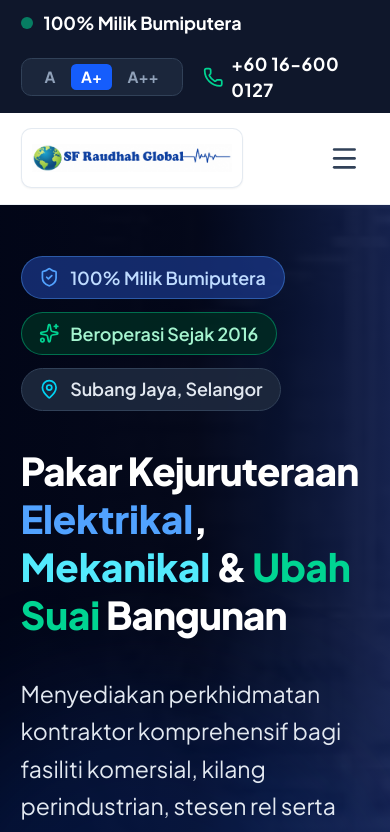
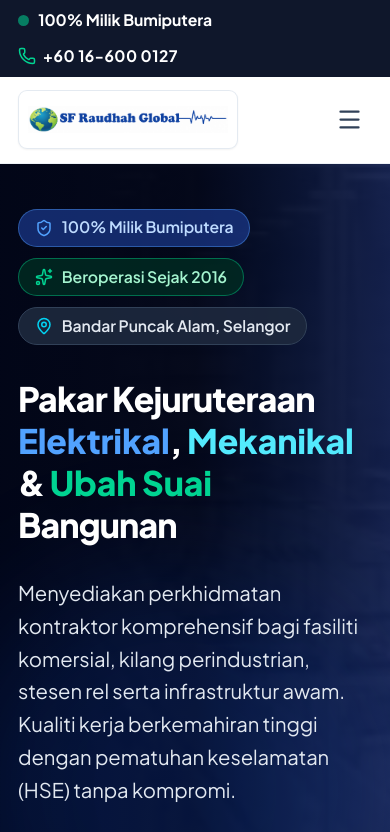
Before and after one commit to apextreasure/SF-Raudhah-Global, a React (Vite) app: page / in a window 390 px wide. Shown: the top 832 px of the page. Built offline with nearby package versions, Linux system fonts and the light colour scheme.

Commit message:
fix: update office address and simplify standard-size responsive header

```diff
--- a/index.html
+++ b/index.html
@@ -4,9 +4,9 @@
     <meta charset="UTF-8" />
     <meta name="viewport" content="width=device-width, initial-scale=1.0" />
     <title>SF Raudhah Global | Kontraktor Mekanikal, Elektrikal & Ubah Suai</title>
-    <meta name="description" content="Penyelesaian Kejuruteraan Mekanikal, Elektrikal & Ubah Suai Bangunan - SF Raudhah Global, Subang Jaya. Berpangkalan di Subang Jaya, Selangor." />
+    <meta name="description" content="Penyelesaian Kejuruteraan Mekanikal, Elektrikal & Ubah Suai Bangunan - SF Raudhah Global, Bandar Puncak Alam. Berpangkalan di Bandar Puncak Alam, Selangor." />
     <meta property="og:title" content="SF Raudhah Global | Kontraktor Mekanikal, Elektrikal & Ubah Suai" />
-    <meta property="og:description" content="Penyelesaian Kejuruteraan Mekanikal, Elektrikal & Ubah Suai Bangunan - SF Raudhah Global, Subang Jaya." />
+    <meta property="og:description" content="Penyelesaian Kejuruteraan Mekanikal, Elektrikal & Ubah Suai Bangunan - SF Raudhah Global, Bandar Puncak Alam." />
     <meta property="og:type" content="website" />
     <meta name="twitter:card" content="summary_large_image" />
     <link rel="preconnect" href="https://fonts.googleapis.com">
--- a/src/components/Footer.tsx
+++ b/src/components/Footer.tsx
@@ -53,7 +53,7 @@ export const Footer: React.FC<FooterProps> = ({ onNavigate }) => {
             </div>
 
             <p className="text-slate-300 text-base sm:text-lg leading-relaxed pt-2 font-normal">
-              SF RAUDHAH GLOBAL ialah kontraktor kejuruteraan 100% milik Bumiputera yang beribu pejabat di Subang Jaya, Selangor. Beroperasi sejak 2016 (diperbadankan pada 2019), kami pakar dalam penyelesaian menyeluruh Elektrikal, Mekanikal & HVAC, ICT/ELV, dan Pengubahsuaian Bangunan komersial serta industri.
+              SF RAUDHAH GLOBAL ialah kontraktor kejuruteraan 100% milik Bumiputera yang beribu pejabat di Bandar Puncak Alam, Selangor. Beroperasi sejak 2016 (diperbadankan pada 2019), kami pakar dalam penyelesaian menyeluruh Elektrikal, Mekanikal & HVAC, ICT/ELV, dan Pengubahsuaian Bangunan komersial serta industri.
             </p>
 
             <div className="space-y-2 pt-3 text-sm sm:text-base text-slate-300 border-t border-slate-800">
@@ -169,7 +169,7 @@ export const Footer: React.FC<FooterProps> = ({ onNavigate }) => {
 
               <div className="flex items-start gap-3">
                 <Mail className="w-6 h-6 text-cyan-400 shrink-0 mt-0.5" />
-                <div>
+                <div className="min-w-0 break-words">
                   <p className="text-white font-bold text-base">Emel Rasmi:</p>
                   <a
                     href={`mailto:${companyInfo.email}`}
--- a/src/components/Header.tsx
+++ b/src/components/Header.tsx
@@ -1,5 +1,5 @@
 import React, { useState, useEffect } from 'react';
-import { Menu, X, MessageCircle, Phone, ArrowUpRight, ZoomIn } from 'lucide-react';
+import { Menu, X, MessageCircle, Phone, ArrowUpRight } from 'lucide-react';
 import { companyInfo } from '../data/companyContent';
 
 export type PageId = 'utama' | 'profil' | 'servis' | 'portfolio' | 'hubungi';
@@ -12,7 +12,6 @@ interface HeaderProps {
 export const Header: React.FC<HeaderProps> = ({ currentPage, onNavigate }) => {
   const [mobileMenuOpen, setMobileMenuOpen] = useState(false);
   const [isScrolled, setIsScrolled] = useState(false);
-  const [fontScale, setFontScale] = useState<'standard' | 'large' | 'xlarge'>('large');
 
   useEffect(() => {
     const handleScroll = () => {
@@ -21,30 +20,6 @@ export const Header: React.FC<HeaderProps> = ({ currentPage, onNavigate }) => {
     window.addEventListener('scroll', handleScroll, { passive: true });
     return () => window.removeEventListener('scroll', handleScroll);
   }, []);
-
-  // Initialize and apply font scale (default to 'large' for enhanced senior legibility)
-  useEffect(() => {
-    const saved = localStorage.getItem('sf_font_scale') as 'standard' | 'large' | 'xlarge';
-    if (saved && ['standard', 'large', 'xlarge'].includes(saved)) {
-      setFontScale(saved);
-      applyFontScale(saved);
-    } else {
-      setFontScale('large');
-      applyFontScale('large');
-    }
-  }, []);
-
-  const applyFontScale = (scale: 'standard' | 'large' | 'xlarge') => {
-    const htmlEl = document.documentElement;
-    htmlEl.classList.remove('font-scale-standard', 'font-scale-large', 'font-scale-xlarge');
-    htmlEl.classList.add(`font-scale-${scale}`);
-    localStorage.setItem('sf_font_scale', scale);
-  };
-
-  const handleSetFontScale = (scale: 'standard' | 'large' | 'xlarge') => {
-    setFontScale(scale);
-    applyFontScale(scale);
-  };
 
   const navItems: { id: PageId; label: string }[] = [
     { id: 'utama', label: 'Utama' },
@@ -75,7 +50,7 @@ export const Header: React.FC<HeaderProps> = ({ currentPage, onNavigate }) => {
           : 'bg-white/95 backdrop-blur-md border-b border-slate-200/60'
       }`}
     >
-      {/* Top micro-bar for emergency, office info & font size toggle */}
+      {/* Top micro-bar for company and contact information */}
       <div className="bg-slate-900 text-slate-200 text-sm py-2 px-4 sm:px-8">
         <div className="max-w-7xl mx-auto flex flex-wrap justify-between items-center gap-3">
           <div className="flex items-center gap-2 text-slate-200">
@@ -86,49 +61,6 @@ export const Header: React.FC<HeaderProps> = ({ currentPage, onNavigate }) => {
           </div>
 
           <div className="flex items-center gap-4 sm:gap-6 text-sm">
-            {/* Font Size Accessibility Adjuster for seniors */}
-            <div className="flex items-center gap-1.5 bg-slate-800/90 px-2.5 py-1 rounded-lg border border-slate-700" title="Ubah saiz tulisan untuk bacaan lebih mudah">
-              <span className="text-slate-300 text-xs sm:text-sm font-semibold hidden sm:inline flex items-center gap-1">
-                <ZoomIn className="w-3.5 h-3.5 text-cyan-400" />
-                <span>Saiz Tulisan:</span>
-              </span>
-              <div className="flex items-center gap-1">
-                <button
-                  onClick={() => handleSetFontScale('standard')}
-                  className={`px-2 py-0.5 rounded text-xs sm:text-sm font-bold transition-colors ${
-                    fontScale === 'standard'
-                      ? 'bg-blue-600 text-white shadow-xs'
-                      : 'text-slate-400 hover:text-white'
-                  }`}
-                  title="Saiz Standard"
-                >
-                  A
-                </button>
-                <button
-                  onClick={() => handleSetFontScale('large')}
-                  className={`px-2 py-0.5 rounded text-xs sm:text-sm font-bold transition-colors ${
-                    fontScale === 'large'
-                      ? 'bg-blue-600 text-white shadow-xs'
-                      : 'text-slate-400 hover:text-white'
-                  }`}
-                  title="Saiz Besar (Disyorkan)"
-                >
-                  A+
-                </button>
-                <button
-                  onClick={() => handleSetFontScale('xlarge')}
-                  className={`px-2 py-0.5 rounded text-xs sm:text-sm font-bold transition-colors ${
-                    fontScale === 'xlarge'
-                      ? 'bg-blue-600 text-white shadow-xs'
-                      : 'text-slate-400 hover:text-white'
-                  }`}
-                  title="Saiz Sangat Besar"
-                >
-                  A++
-                </button>
-              </div>
-            </div>
-
             <a
               href="tel:+60166000127"
               className="flex items-center gap-1.5 text-white font-bold hover:text-cyan-300 transition-colors"
@@ -169,7 +101,7 @@ export const Header: React.FC<HeaderProps> = ({ currentPage, onNavigate }) => {
         </div>
 
         {/* Desktop Navigation Links: ONLY Utama / Profil / Servis / Portfolio */}
-        <nav className="hidden lg:flex items-center gap-2" aria-label="Navigasi Utama">
+        <nav className="hidden xl:flex items-center gap-2" aria-label="Navigasi Utama">
           {navItems.map((item) => {
             const isActive = currentPage === item.id;
             return (
@@ -217,7 +149,7 @@ export const Header: React.FC<HeaderProps> = ({ currentPage, onNavigate }) => {
           onClick={() => setMobileMenuOpen(!mobileMenuOpen)}
           aria-expanded={mobileMenuOpen}
           aria-label="Buka Menu Navigasi"
-          className="lg:hidden p-2 rounded-lg text-slate-700 hover:bg-slate-100 focus:outline-none focus:ring-2 focus:ring-blue-500"
+          className="xl:hidden p-2 rounded-lg text-slate-700 hover:bg-slate-100 focus:outline-none focus:ring-2 focus:ring-blue-500"
         >
           {mobileMenuOpen ? <X className="w-6 h-6" /> : <Menu className="w-6 h-6" />}
         </button>
@@ -227,42 +159,8 @@ export const Header: React.FC<HeaderProps> = ({ currentPage, onNavigate }) => {
       {mobileMenuOpen && (
         <div
           id="mobile-navigation-drawer"
-          className="lg:hidden bg-white border-b border-slate-200 shadow-xl px-4 py-5 space-y-4 animate-fadeIn"
+          className="xl:hidden bg-white border-b border-slate-200 shadow-xl px-4 py-5 space-y-4 animate-fadeIn"
         >
-          {/* Mobile Font Size Toggle */}
-          <div className="flex items-center justify-between p-3 bg-slate-100 rounded-xl border border-slate-200">
-            <span className="text-sm font-bold text-slate-800 flex items-center gap-1.5">
-              <ZoomIn className="w-4 h-4 text-blue-600" />
-              <span>Saiz Tulisan Laman:</span>
-            </span>
-            <div className="flex items-center gap-1">
-              <button
-                onClick={() => handleSetFontScale('standard')}
-                className={`px-3 py-1 rounded-lg text-sm font-bold ${
-                  fontScale === 'standard' ? 'bg-blue-600 text-white' : 'bg-white text-slate-700 border border-slate-200'
-                }`}
-              >
-                A (Biasa)
-              </button>
-              <button
-                onClick={() => handleSetFontScale('large')}
-                className={`px-3 py-1 rounded-lg text-sm font-bold ${
-                  fontScale === 'large' ? 'bg-blue-600 text-white' : 'bg-white text-slate-700 border border-slate-200'
-                }`}
-              >
-                A+ (Besar)
-              </button>
-              <button
-                onClick={() => handleSetFontScale('xlarge')}
-                className={`px-3 py-1 rounded-lg text-sm font-bold ${
-                  fontScale === 'xlarge' ? 'bg-blue-600 text-white' : 'bg-white text-slate-700 border border-slate-200'
-                }`}
-              >
-                A++
-              </button>
-            </div>
-          </div>
-
           <div className="flex flex-col space-y-1 pb-3 border-b border-slate-100">
             {navItems.map((item) => {
               const isActive = currentPage === item.id;
@@ -303,7 +201,7 @@ export const Header: React.FC<HeaderProps> = ({ currentPage, onNavigate }) => {
               <span>WhatsApp Kami (+60 16-600 0127)</span>
             </button>
             <div className="text-center text-sm text-slate-600 pt-1 font-medium">
-              Pejabat: 03-3396 4016 • USJ 1, Subang Jaya
+              Pejabat: 03-3396 4016 • Puncak Bestari, Bandar Puncak Alam
             </div>
           </div>
         </div>
--- a/src/data/companyContent.ts
+++ b/src/data/companyContent.ts
@@ -5,7 +5,7 @@ export const companyInfo = {
   incorporationDate: "9 Disember 2019",
   foundedYear: 2016, // Bermula sebagai SF Raudhah Enterprise pada 2016
   ownership: "100% Milik Bumiputera",
-  address: "No 33A, Jalan USJ 1/11, USJ 1, 47600 Subang Jaya, Selangor Darul Ehsan",
+  address: "No. 1, Jalan Niaga Bestari 7, Puncak Bestari, 42300 Bandar Puncak Alam, Selangor Darul Ehsan",
   phones: [
     { label: "Panggilan & WhatsApp 1", number: "+60166000127", display: "+60 16-600 0127" },
     { label: "Panggilan & WhatsApp 2", number: "+601110820127", display: "+60 11-1082 0127" },
--- a/src/index.css
+++ b/src/index.css
@@ -4,7 +4,7 @@
   html {
     font-family: 'Plus Jakarta Sans', system-ui, -apple-system, BlinkMacSystemFont, 'Segoe UI', Roboto, Oxygen, Ubuntu, Cantarell, sans-serif;
     scroll-behavior: smooth;
-    font-size: 19px; /* Enhanced base size for optimal legibility for elderly users */
+    font-size: 18px; /* Standard A size; native browser zoom remains available. */
     color: #0f172a;
     -webkit-font-smoothing: antialiased;
     -moz-osx-font-smoothing: grayscale;
@@ -16,17 +16,7 @@
     }
   }
 
-  html.font-scale-standard {
-    font-size: 18px;
-  }
 
-  html.font-scale-large {
-    font-size: 20.5px;
-  }
-
-  html.font-scale-xlarge {
-    font-size: 23px;
-  }
 
   /* Ensure body copy has high contrast and comfortable leading */
   p, li, span, button, a, label {
--- a/src/pages/ContactPage.tsx
+++ b/src/pages/ContactPage.tsx
@@ -313,19 +313,19 @@ export const ContactPage: React.FC = () => {
 
       </div>
 
-      {/* 3. PETA LOKASI PEJABAT (Google Maps Embed Subang Jaya USJ 1) */}
+      {/* 3. PETA LOKASI PEJABAT (Google Maps Embed Puncak Bestari) */}
       <section className="bg-slate-50 rounded-3xl p-6 sm:p-10 border border-slate-200 space-y-4">
         <div className="flex flex-col sm:flex-row sm:items-center justify-between gap-2 border-b border-slate-200 pb-4">
           <div>
             <h3 className="text-xl sm:text-2xl font-extrabold text-slate-900">
-              Lokasi Pejabat Operasi: USJ 1, Subang Jaya
+              Lokasi Pejabat Operasi: Puncak Bestari, Bandar Puncak Alam
             </h3>
             <p className="text-sm sm:text-base text-slate-700 mt-0.5">
-              No 33A, Jalan USJ 1/11, USJ 1, 47600 Subang Jaya, Selangor Darul Ehsan
+              {companyInfo.address}
             </p>
           </div>
           <a
-            href="https://maps.google.com/?q=Jalan+USJ+1/11+Subang+Jaya+Selangor"
+            href={`https://www.google.com/maps/search/?api=1&query=${encodeURIComponent(companyInfo.address)}`}
             target="_blank"
             rel="noopener noreferrer"
             className="text-sm sm:text-base font-bold text-blue-700 hover:underline inline-flex items-center gap-1.5"
@@ -336,8 +336,8 @@ export const ContactPage: React.FC = () => {
 
         <div className="w-full h-80 sm:h-96 rounded-2xl overflow-hidden border border-slate-300 shadow-inner bg-slate-200">
           <iframe
-            title="Lokasi SF Raudhah Global Subang Jaya"
-            src="https://maps.google.com/maps?q=Jalan%20USJ%201%2F11%2C%2047600%20Subang%20Jaya%2C%20Selangor&t=&z=15&ie=UTF8&iwloc=&output=embed"
+            title="Lokasi SF Raudhah Global Bandar Puncak Alam"
+            src={`https://maps.google.com/maps?q=${encodeURIComponent(companyInfo.address)}&z=16&output=embed`}
             className="w-full h-full border-0"
             loading="lazy"
             allowFullScreen
--- a/src/pages/HomePage.tsx
+++ b/src/pages/HomePage.tsx
@@ -75,7 +75,7 @@ export const HomePage: React.FC<HomePageProps> = ({
                 </span>
                 <span className="inline-flex items-center gap-2 px-3.5 py-1.5 rounded-full bg-slate-800/90 border border-slate-700 text-slate-200">
                   <MapPin className="w-4 h-4 text-cyan-400 shrink-0" />
-                  <span>Subang Jaya, Selangor</span>
+                  <span>Bandar Puncak Alam, Selangor</span>
                 </span>
               </div>
 
@@ -448,7 +448,7 @@ export const HomePage: React.FC<HomePageProps> = ({
 
       {/* 7. CLOSING CTA BANNER */}
       <section id="closing-cta" className="max-w-7xl mx-auto px-4 sm:px-8 pb-8">
-        <div className="bg-gradient-to-r from-blue-900 via-blue-800 to-slate-900 rounded-3xl p-8 sm:p-14 text-white shadow-xl flex flex-col lg:flex-row items-center justify-between gap-8 text-center lg:text-left">
+        <div className="bg-gradient-to-r from-blue-900 via-blue-800 to-slate-900 rounded-3xl p-8 sm:p-14 text-white shadow-xl flex flex-col items-center justify-between gap-8 text-center">
           <div className="space-y-3.5 max-w-2xl">
             <span className="text-xs sm:text-sm font-bold uppercase tracking-widest text-emerald-300">
               Perbincangan Projek Tanpa Sebarang Kewajipan
--- a/src/pages/ProfilePage.tsx
+++ b/src/pages/ProfilePage.tsx
@@ -78,7 +78,7 @@ export const ProfilePage: React.FC<ProfilePageProps> = ({
             <strong>SF RAUDHAH GLOBAL</strong> bermula sebagai sebuah entiti perniagaan milikan tunggal bernama <em>SF Raudhah Enterprise</em> yang diasaskan pada tahun 2016. Berikutan pertumbuhan pesat skop projek, kepercayaan klien korporat dan keperluan penyertaan tender komersial yang lebih luas, syarikat telah diperbadankan secara rasmi sebagai syarikat sendirian pada <strong>9 Disember 2019</strong> dengan nombor pendaftaran SSM <strong>201903332560 (003053424-U)</strong>.
           </p>
           <p className="text-slate-800 text-base sm:text-lg leading-relaxed font-normal">
-            Berpangkalan di <strong>Subang Jaya, Selangor</strong>, syarikat kami memiliki taraf <strong>100% Milik Bumiputera</strong>. Kami beroperasi merentasi pelbagai disiplin kejuruteraan dengan keupayaan menyeluruh merangkumi pendawaian voltan rendah, panel suis kawalan elektrik, sistem pendingin hawa komersial (HVAC), rangkaian rumah pam cecair, telekomunikasi gentian optik FTTH, sistem kamera ELV/CCTV, serta kerja pembinaan struktur keluli dan ubah suai fasiliti.
+            Berpangkalan di <strong>Bandar Puncak Alam, Selangor</strong>, syarikat kami memiliki taraf <strong>100% Milik Bumiputera</strong>. Kami beroperasi merentasi pelbagai disiplin kejuruteraan dengan keupayaan menyeluruh merangkumi pendawaian voltan rendah, panel suis kawalan elektrik, sistem pendingin hawa komersial (HVAC), rangkaian rumah pam cecair, telekomunikasi gentian optik FTTH, sistem kamera ELV/CCTV, serta kerja pembinaan struktur keluli dan ubah suai fasiliti.
           </p>
 
           <div className="pt-2 grid grid-cols-2 sm:grid-cols-3 gap-3.5">
@@ -92,7 +92,7 @@ export const ProfilePage: React.FC<ProfilePageProps> = ({
             </div>
             <div className="p-4 bg-slate-50 border border-slate-200 rounded-2xl text-center col-span-2 sm:col-span-1">
               <span className="text-xs sm:text-sm text-slate-600 font-semibold block mb-1">Ibu Pejabat</span>
-              <span className="font-extrabold text-blue-700 text-base sm:text-lg">Subang Jaya</span>
+              <span className="font-extrabold text-blue-700 text-base sm:text-lg">Bandar Puncak Alam</span>
             </div>
           </div>
         </div>
```
